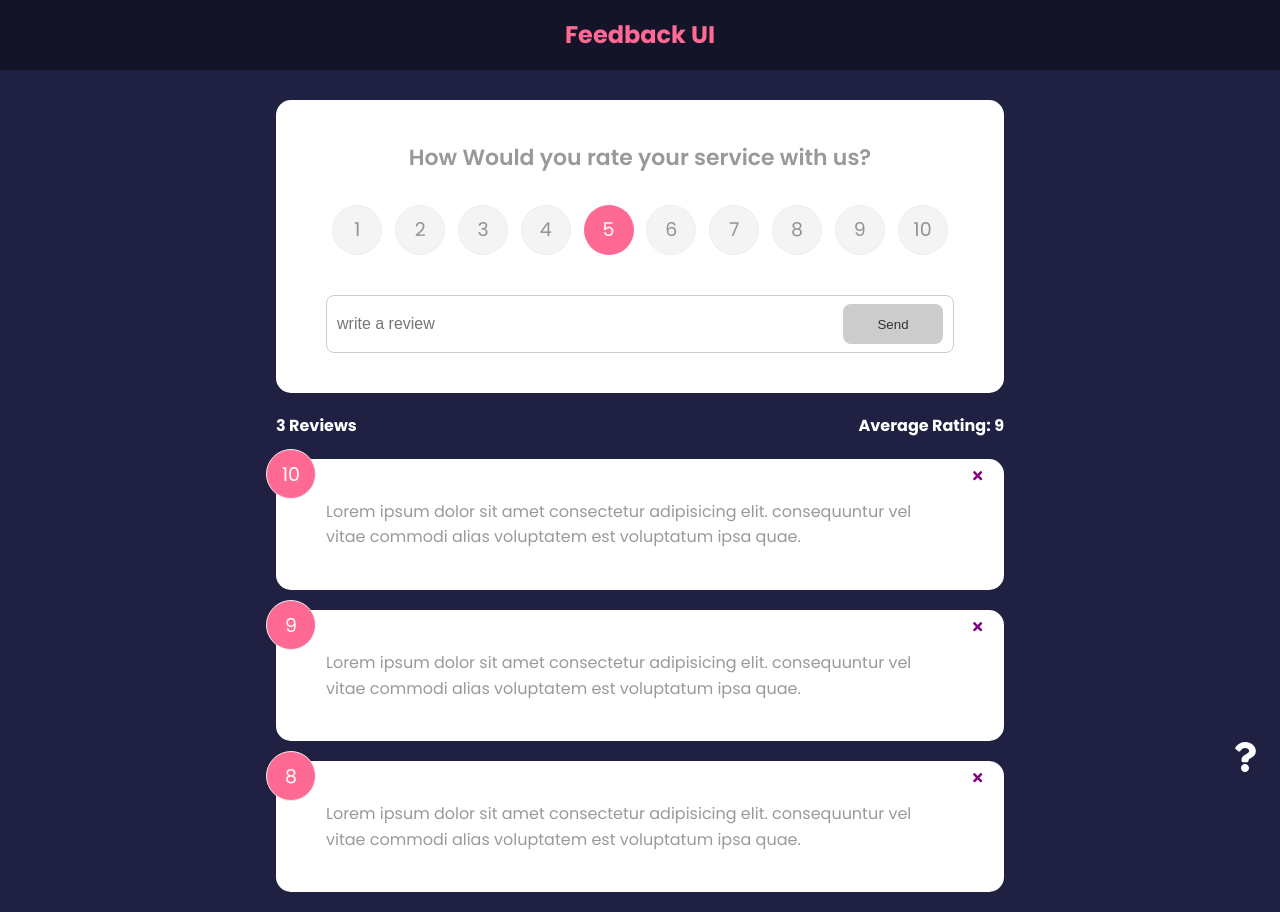
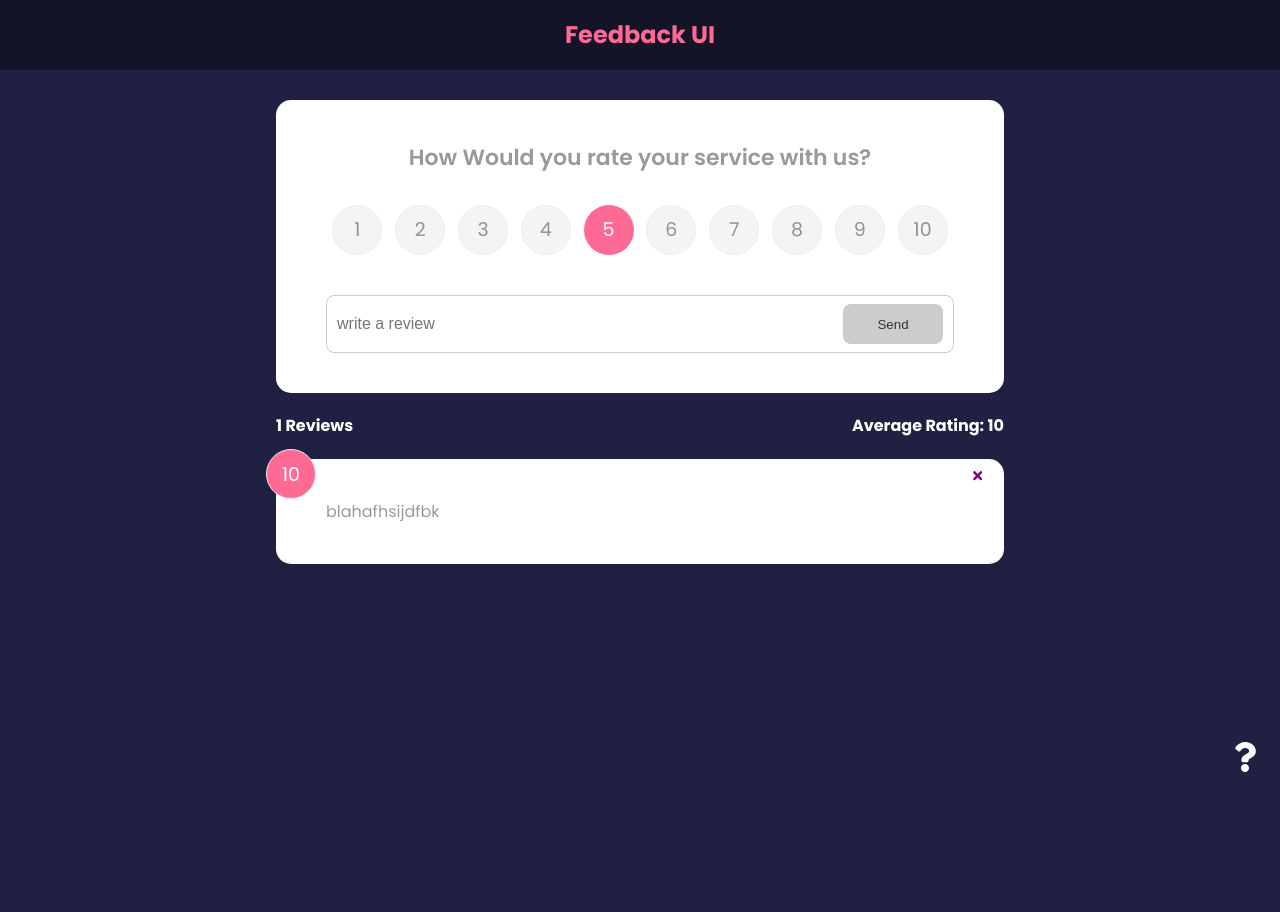
Before and after one commit to PhilipGreene08/feedback-app, a React (Create React App) app: page / in a window 1280 px wide. After the commit the page ends 800 px from the top, so only its background shows below. Built offline with nearby package versions, Linux system fonts and the light colour scheme.

Commit message:
10th day commit - learning context API

```diff
--- a/src/App.js
+++ b/src/App.js
@@ -7,6 +7,7 @@
 import FeedbackData from './data/FeedbackData';
 import FeedbackForm from './components/FeedbackForm';
 import AboutPage from './pages/AboutPage';
+import { FeedbackProvider } from './context/FeedbackContext';
 import AboutIconLink from './components/AboutIconLink';
 import { v4 as uuidv4 } from 'uuid';
 //import Card from './components/shared/Card';
@@ -25,6 +26,7 @@
     }
   };
   return (
+    <FeedbackProvider>
       <Router>
         <Header />
         <div className='container'>
@@ -35,11 +37,8 @@
               element={
                 <Fragment>
                   <FeedbackForm handleAdd={addFeedback} />
-                <FeedbackStats feedback={feedback} />
-                <FeedbackList
-                  feedback={feedback}
-                  handleDelete={deleteFeedback}
-                />
+                  <FeedbackStats />
+                  <FeedbackList handleDelete={deleteFeedback} />
                 </Fragment>
               }
             ></Route>
@@ -49,6 +48,7 @@
           <AboutIconLink />
         </div>
       </Router>
+    </FeedbackProvider>
   );
 }
 
--- a/src/components/FeedbackList.jsx
+++ b/src/components/FeedbackList.jsx
@@ -1,8 +1,11 @@
-import PropTypes from 'prop-types';
+import { useContext } from 'react';
 import Feedbackitem from './Feedbackitem';
 import { motion, AnimatePresence } from 'framer-motion';
+import FeedbackContext from '../context/FeedbackContext';
 
-function FeedbackList({ feedback, handleDelete }) {
+function FeedbackList({ handleDelete }) {
+  const { feedback } = useContext(FeedbackContext);
+
   if (!feedback || feedback.length === 0) {
     return <p>No Feedback Yet</p>;
   }
@@ -37,8 +40,4 @@
   // );
 }
 
-FeedbackList.propTypes = {
-  feedback: PropTypes.array.isRequired,
-};
-
 export default FeedbackList;
--- a/src/components/FeedbackStats.jsx
+++ b/src/components/FeedbackStats.jsx
@@ -1,6 +1,8 @@
-import PropTypes from 'prop-types';
+import { useContext } from 'react';
+import FeedbackContext from '../context/FeedbackContext';
 
-function FeedbackStats({ feedback }) {
+function FeedbackStats() {
+  const { feedback } = useContext(FeedbackContext);
   //calculate rating
   let average =
     feedback.reduce((acc, curr) => {
@@ -16,8 +18,4 @@
   );
 }
 
-FeedbackStats.propTypes = {
-  feedback: PropTypes.array.isRequired,
-};
-
 export default FeedbackStats;
--- /dev/null
+++ b/src/context/FeedbackContext.js
@@ -0,0 +1,25 @@
+import { createContext, useState } from 'react';
+
+const FeedbackContext = createContext();
+
+export const FeedbackProvider = ({ children }) => {
+  const [feedback, setFeedback] = useState([
+    {
+      id: 1,
+      text: 'blahafhsijdfbk',
+      rating: 10,
+    },
+  ]);
+
+  return (
+    <FeedbackContext.Provider
+      value={{
+        feedback: feedback,
+      }}
+    >
+      {children}
+    </FeedbackContext.Provider>
+  );
+};
+
+export default FeedbackContext;
```
Lines whose indentation alone changed are shown as unchanged.
